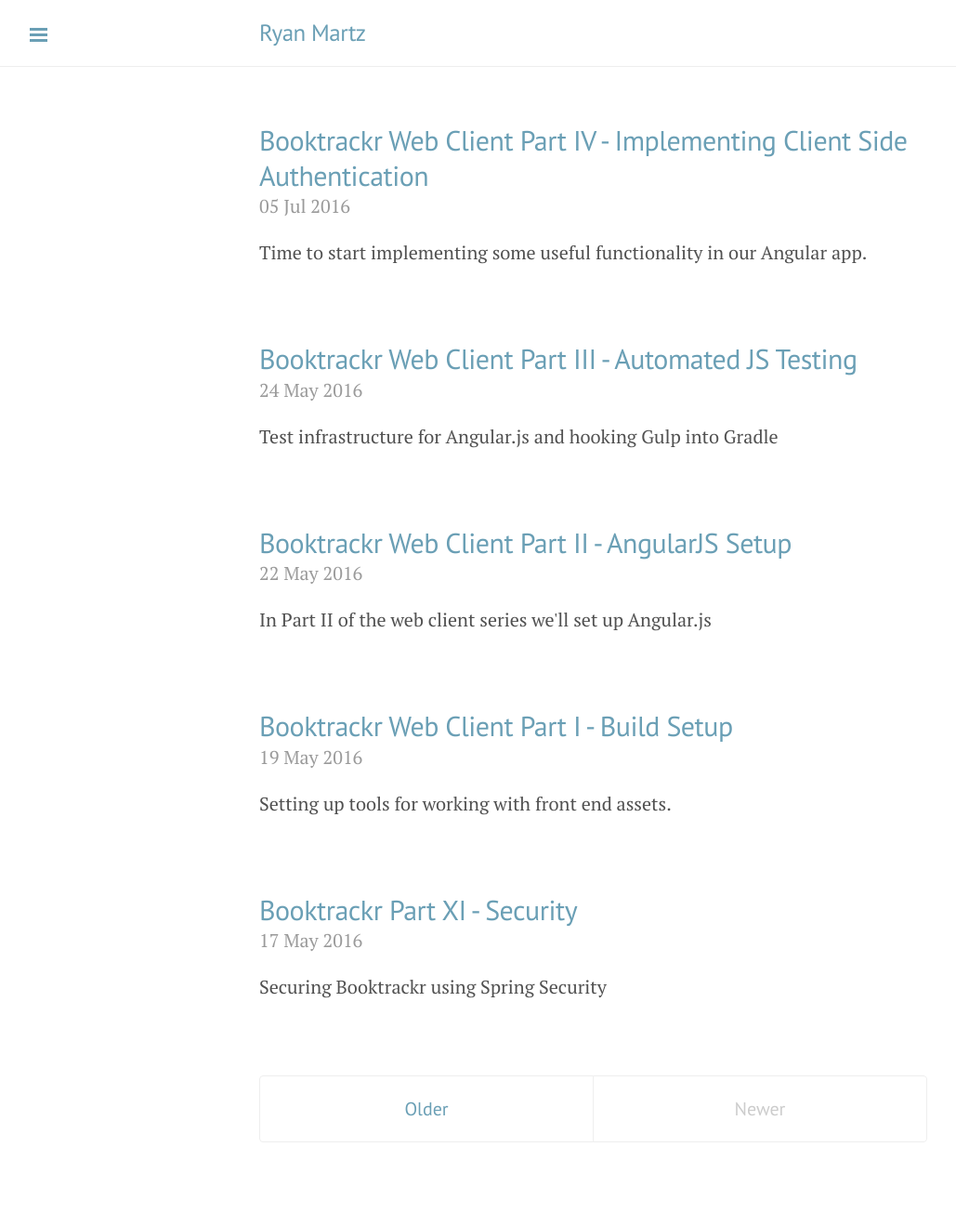
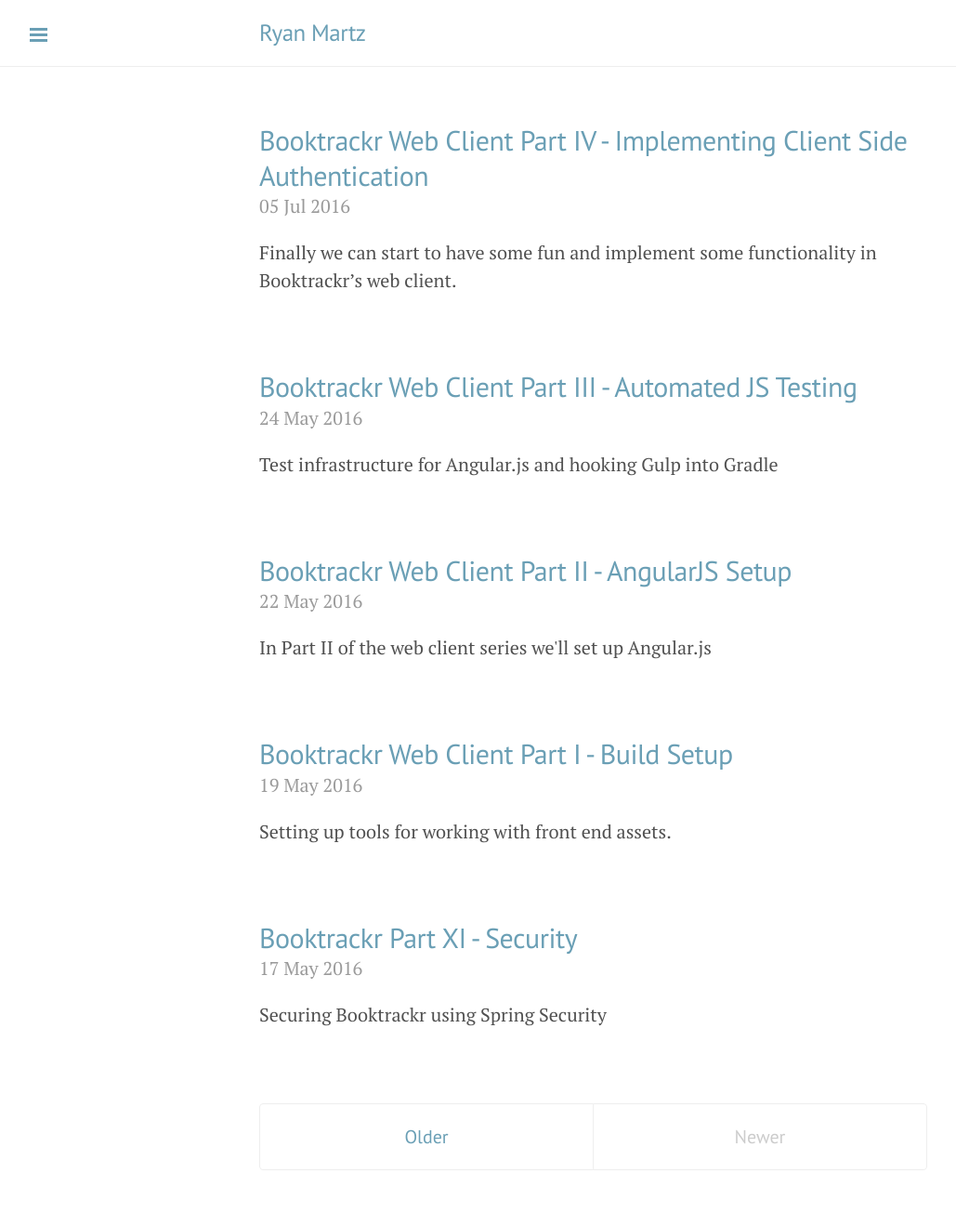
Before and after one commit to rpmartz/rpmartz.github.io, a Jekyll site: the page built from index.html, in a window 1280 px wide. Shown: the whole page at 93% size, without its empty margins (1-1030 px from the left). Built offline with Jekyll 4.4.1, drawn with Linux system fonts in a browser that asks for light colours; nearby versions of some CDN libraries; the list of posts is cut into pages by our own code; comment, search, counter and statistics services are not loaded; before the commit the page ends 1289 px from its top, so only the background shows below that.

Commit message:
remove excerpt

```diff
--- a/_posts/2016-05-26-booktrackr-client-part-04.md
+++ b/_posts/2016-05-26-booktrackr-client-part-04.md
@@ -1,7 +1,6 @@
 ---
 layout: post
 title: Booktrackr Web Client Part IV - Implementing Client Side Authentication
-excerpt: Time to start implementing some useful functionality in our Angular app.
 date: 2016-07-05
 comments: true
 published: true
```
